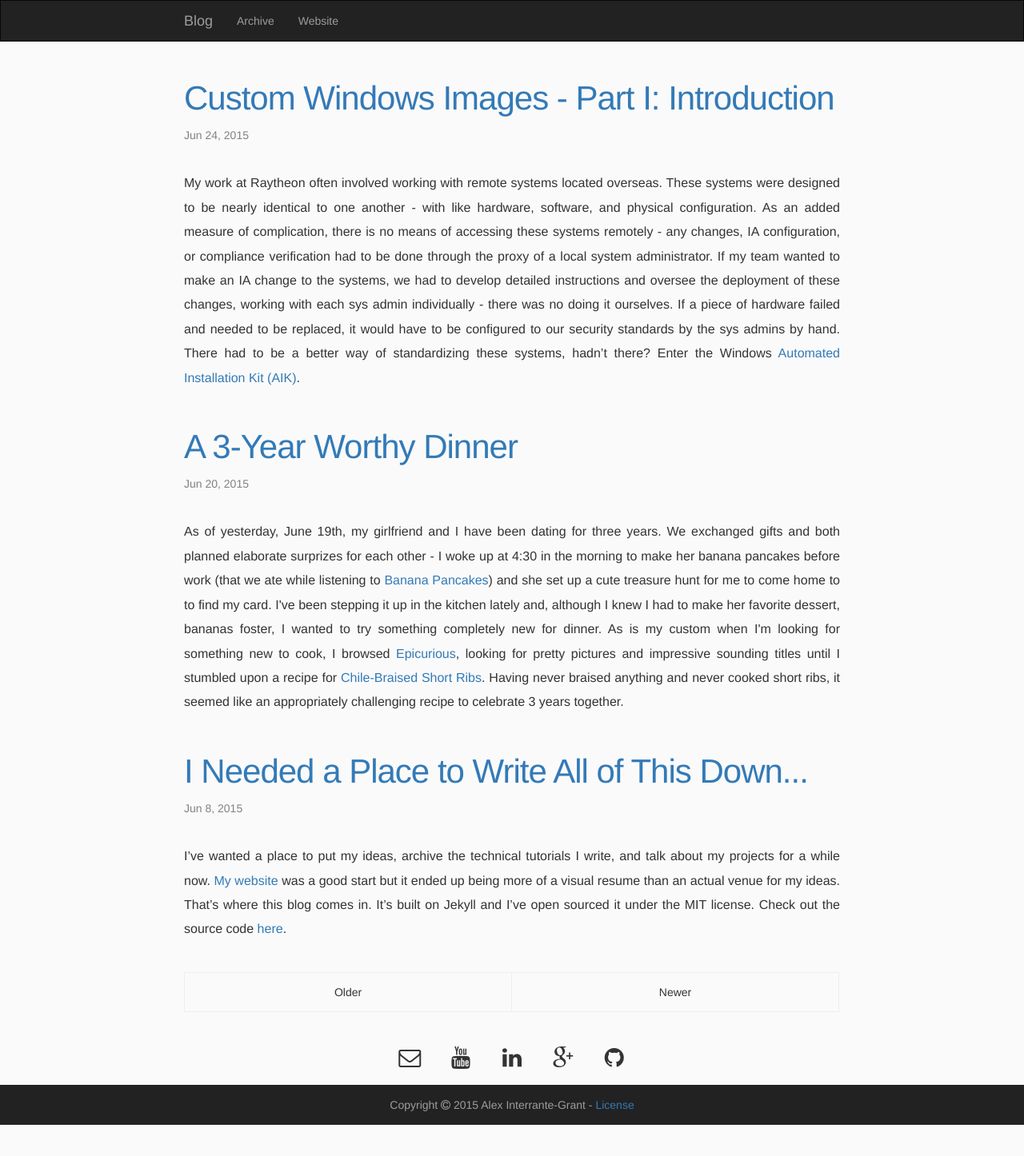
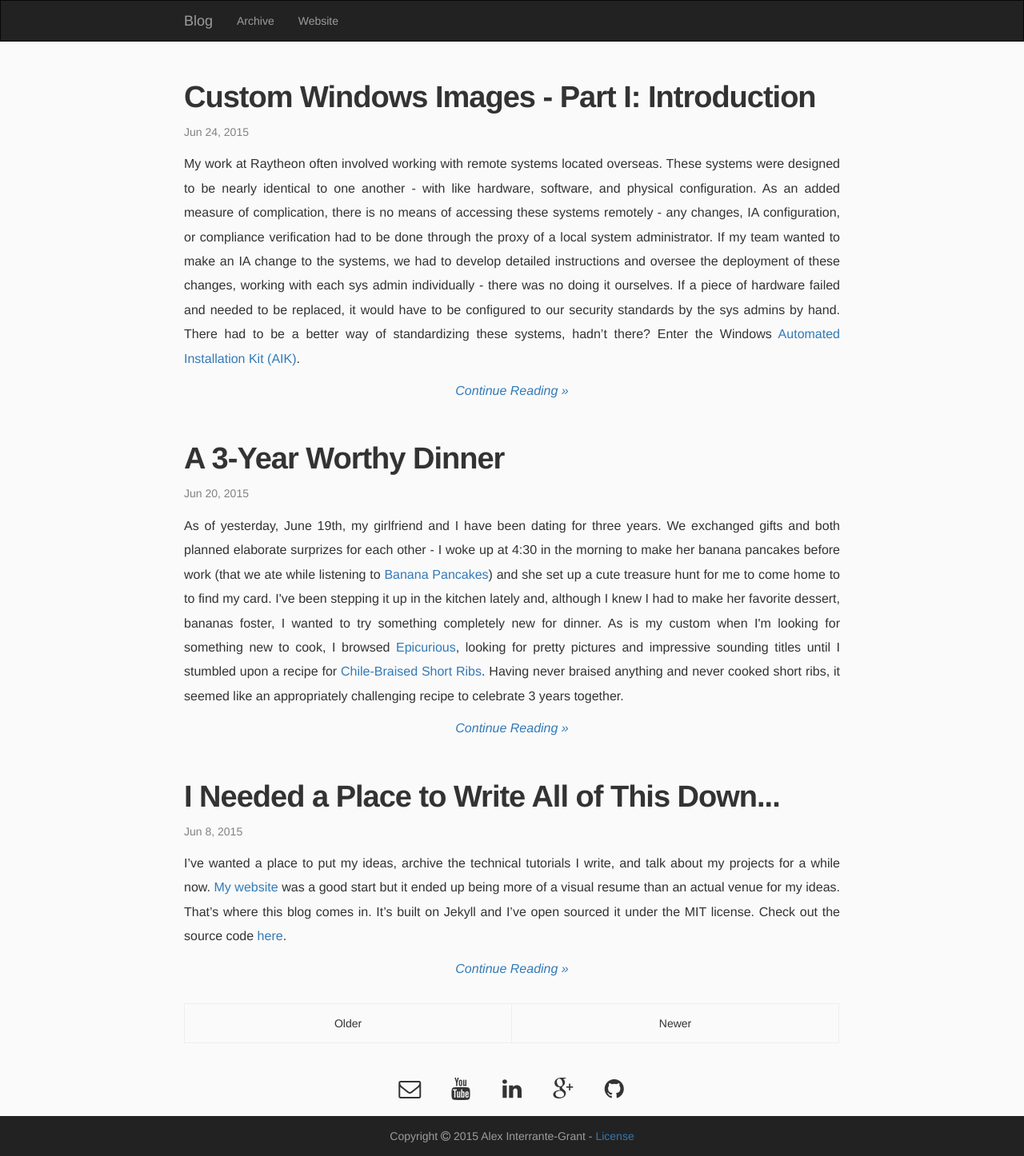
Before and after one commit to ainterr/blog, a Jekyll site: the page built from index.html, in a window 1280 px wide. Shown: the whole page at 80% size. Built offline with Jekyll 4.4.1, drawn with Linux system fonts in a browser that asks for light colours; the list of posts is cut into pages by our own code; before the commit the page ends 1407 px from its top, so only the background shows below that.

Commit message:
More Style Changes I'm so picky...

```diff
--- a/css/custom.css
+++ b/css/custom.css
@@ -75,6 +75,24 @@ article p {
 	margin-top: 50px;
 }
 
+.post-header {
+  margin-bottom: 0px;
+}
+
+.post-title {
+  font-size: 38px;
+  font-weight: bold;
+}
+
+.post-title a {
+  color: #333;
+}
+
+.post-title a:hover {
+  color: #999;
+  text-decoration: none;
+}
+
 .recipe {
 	border: 1px solid #dddddd;
 	padding: 2em;
@@ -87,7 +105,7 @@ article p {
 	filter: progid:DXImageTransform.Microsoft.Shadow(Strength=4, Direction=135, Color='#bbbbbb');
 }
 
-.recipe:first-child {
+.recipe h3:first-child, h2:first-child {
 	margin-top: 0px;
 }
 
@@ -137,3 +155,11 @@ img {
 	margin: 30px auto;
 	display: block;
 }
+
+.more {
+  text-align: center;
+}
+
+.more a {
+  font-style: italic;
+}
--- a/index.html
+++ b/index.html
@@ -16,6 +16,9 @@ title: Home
 </header>
 
 {{ post.excerpt }}
+<div class="more">
+  <a href="{{ site.baseurl }}{{ post.url }}">Continue Reading &raquo;</a>
+</div>
 </article>
 {% endfor %}
 </div>
```
Also changed, not shown: _includes/header.html (line endings or trailing spaces).
